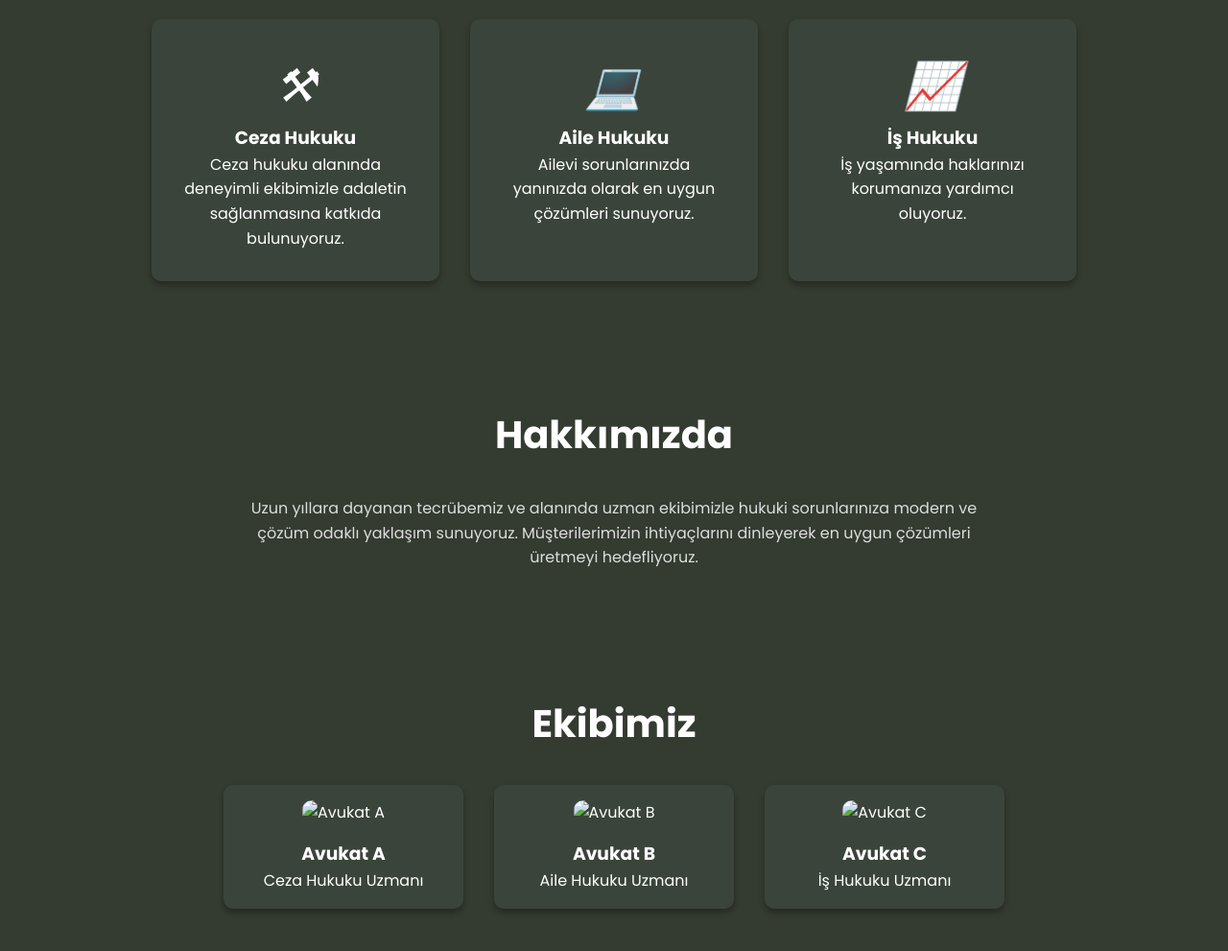
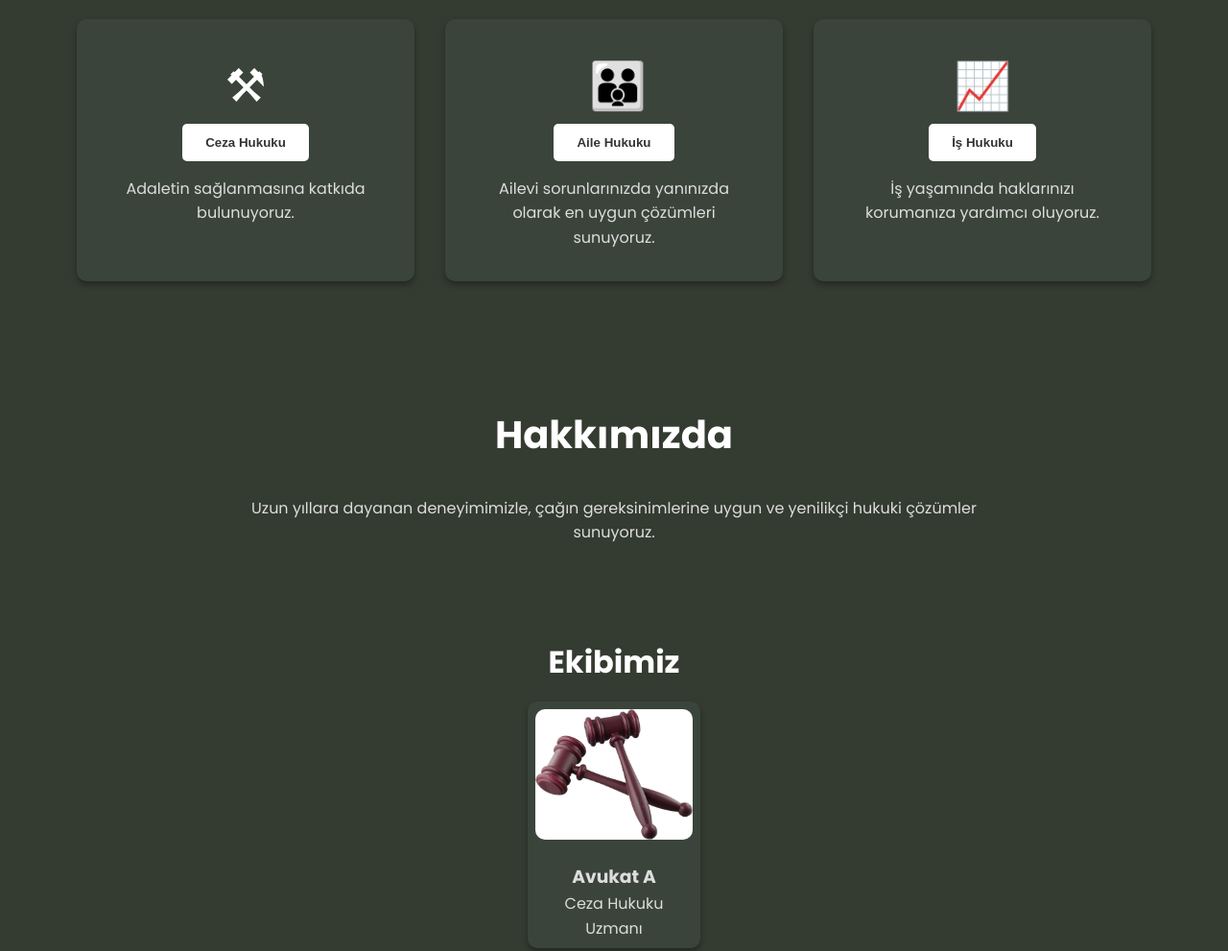
Before and after one commit to htr2b/kahanLaw, a plain HTML site: page index.html in a window 1280 px wide. Shown: the part 940-1931 px from the top of the page at 96% size. Drawn offline with Linux system fonts and the light colour scheme.

Commit message:
design changes and photo added

```diff
--- a/animations.css
+++ b/animations.css
@@ -4,7 +4,6 @@
   transform: translateY(20px);
   transition: opacity 0.6s ease-out, transform 0.6s ease-out;
 }
-
 .fade-in.visible {
   opacity: 1;
   transform: translateY(0);
--- a/index.html
+++ b/index.html
@@ -1,15 +1,22 @@
 <!DOCTYPE html>
 <html lang="tr">
+
 <head>
     <meta charset="UTF-8">
     <meta name="viewport" content="width=device-width, initial-scale=1.0">
     <title>Hukuk Danışmanlık</title>
     <!-- Google Fonts: Poppins -->
-  <link href="https://fonts.googleapis.com/css2?family=Poppins:wght@300;400;500;600;700&display=swap" rel="stylesheet">
+    <link href="https://fonts.googleapis.com/css2?family=Poppins:wght@300;400;500;600;700&display=swap"
+        rel="stylesheet">
     <!-- Stil Dosyaları -->
     <link rel="stylesheet" href="style.css">
     <link rel="stylesheet" href="animations.css">
+    <link rel="stylesheet" href="https://cdnjs.cloudflare.com/ajax/libs/font-awesome/6.0.0-beta3/css/all.min.css"
+        integrity="sha512-Fo3rlrZj/k7ujTTXRNt3zq0F+/W9RxnE3oI/9A5FV3e5eRPOh8K9+7n6qD33N9OjV8o9gC1P+Yp6+1jd+X8sIg=="
+        crossorigin="anonymous" referrerpolicy="no-referrer" />
+
 </head>
+
 <body>
     <!-- Preloader -->
     <div id="preloader">
@@ -40,43 +47,57 @@
     <!-- Hero Bölümü -->
     <section id="home" class="hero fade-in">
         <div class="container">
-      <h1>Güvenilir Hukuk Danışmanlığı</h1>
-      <p>Hukuki sorunlarınızda profesyonel ve modern çözümler sunuyoruz.</p>
+            <div class="hero-content">
+                <h1>Modern Hukuk Danışmanlığı</h1>
+                <p>Profesyonel, güvenilir ve çağdaş çözümler sunuyoruz.</p>
                 <a href="#contact" class="btn">Bize Ulaşın</a>
+            </div>
         </div>
     </section>
 
     <!-- Hizmetler Bölümü -->
+    <!-- Hizmetler Bölümü -->
     <section id="services" class="services fade-in">
         <div class="container">
             <h2>Hizmetlerimiz</h2>
-      <div class="services-container">
+            <div class="services-grid">
+                <!-- Ceza Hukuku (Normal Örnek) -->
                 <div class="service-item">
                     <i class="icon">&#9874;</i>
-          <h3>Ceza Hukuku</h3>
-          <p>Ceza hukuku alanında deneyimli ekibimizle adaletin sağlanmasına katkıda bulunuyoruz.</p>
+                    <br>
+                    <button onclick="location.href='ceza-hukuku.html';">Ceza Hukuku</button>
+                    <p>Adaletin sağlanmasına katkıda bulunuyoruz.</p>
                 </div>
+
+                <!-- Aile Hukuku (Modern Tasarım) -->
                 <div class="service-item">
-          <i class="icon">&#128187;</i>
-          <h3>Aile Hukuku</h3>
+                    <div class="icon-wrapper">
+                        <span class="family-icon" style="font-size: 3rem; margin-left: 0.5rem;">👪</span>
+                    </div>
+                    <button class="modern-btn" onclick="location.href='aile-hukuku.html';">Aile Hukuku</button>
                     <p>Ailevi sorunlarınızda yanınızda olarak en uygun çözümleri sunuyoruz.</p>
                 </div>
+
+
+                <!-- İş Hukuku (Modern Tasarım) -->
                 <div class="service-item">
+                    <div class="icon-wrapper">
                         <i class="icon">&#128200;</i>
-          <h3>İş Hukuku</h3>
+                    </div>
+                    <button class="modern-btn" onclick="location.href='is-hukuku.html';">İş Hukuku</button>
                     <p>İş yaşamında haklarınızı korumanıza yardımcı oluyoruz.</p>
                 </div>
             </div>
         </div>
     </section>
 
+
     <!-- Hakkımızda Bölümü -->
     <section id="about" class="about fade-in">
         <div class="container">
             <h2>Hakkımızda</h2>
             <p>
-        Uzun yıllara dayanan tecrübemiz ve alanında uzman ekibimizle hukuki sorunlarınıza modern ve çözüm odaklı yaklaşım sunuyoruz.
-        Müşterilerimizin ihtiyaçlarını dinleyerek en uygun çözümleri üretmeyi hedefliyoruz.
+                Uzun yıllara dayanan deneyimimizle, çağın gereksinimlerine uygun ve yenilikçi hukuki çözümler sunuyoruz.
             </p>
         </div>
     </section>
@@ -85,22 +106,13 @@
     <section id="team" class="team fade-in">
         <div class="container">
             <h2>Ekibimiz</h2>
-      <div class="team-container">
+            <div class="team-grid">
                 <div class="team-member">
                     <img src="images/member1.jpg" alt="Avukat A">
                     <h3>Avukat A</h3>
                     <p>Ceza Hukuku Uzmanı</p>
                 </div>
-        <div class="team-member">
-          <img src="images/member2.jpg" alt="Avukat B">
-          <h3>Avukat B</h3>
-          <p>Aile Hukuku Uzmanı</p>
-        </div>
-        <div class="team-member">
-          <img src="images/member3.jpg" alt="Avukat C">
-          <h3>Avukat C</h3>
-          <p>İş Hukuku Uzmanı</p>
-        </div>
+
             </div>
         </div>
     </section>
@@ -134,7 +146,7 @@
         </div>
     </footer>
 
-  <!-- Back to Top Butonu -->
+    <!-- Back-to-Top Butonu -->
     <button id="backToTop" title="Başa Dön">&#8679;</button>
 
     <!-- Hızlı Yardım (Quick Help) Modal -->
@@ -142,7 +154,7 @@
         <div class="modal-content">
             <span class="close">&times;</span>
             <h2>Hızlı Yardım</h2>
-      <textarea placeholder="Buraya kanundan bir şeyler yazabilirsiniz..."></textarea>
+            <textarea placeholder="Buraya kanun maddelerini yazın..."></textarea>
             <button class="btn" id="saveHelp">Kaydet</button>
         </div>
     </div>
@@ -152,4 +164,5 @@
 
     <script src="script.js"></script>
 </body>
+
 </html>
--- a/style.css
+++ b/style.css
@@ -1,35 +1,35 @@
-/* CSS Değişkenleri ile Temel Renkler */
+/* CSS Değişkenleri */
 :root {
-    --primary-color: #343B30;       /* Ana arka plan rengi */
+  --primary-color: #343B30;       /* Ana arka plan */
   --navbar-color: rgba(52, 59, 48, 0.95);
-    --secondary-color: #ffffff;     /* Vurgulama, buton ve ikon rengi */
-    --card-bg: #3a443b;             /* Kart arka plan rengi */
+  --secondary-color: #ffffff;     /* Vurgulama, buton rengi */
+  --card-bg: #3a443b;             /* Kart ve kutu arka planı */
   --text-color: #ddd;
   --transition-speed: 0.3s;
 }
 
-  /* Genel Reset ve Temel Ayarlar */
+/* Genel Reset */
 * {
   margin: 0;
   padding: 0;
   box-sizing: border-box;
 }
-
 html {
   scroll-behavior: smooth;
 }
-
 body {
   font-family: 'Poppins', sans-serif;
-    line-height: 1.6;
   background-color: var(--primary-color);
   color: var(--text-color);
+  line-height: 1.6;
 }
 
+/* Konteyner */
 .container {
   width: 90%;
   max-width: 1200px;
   margin: 0 auto;
+  padding: 0 1rem;
 }
 
 /* Preloader */
@@ -45,7 +45,6 @@
   align-items: center;
   justify-content: center;
 }
-
 .spinner {
   border: 4px solid rgba(255,255,255,0.3);
   border-top: 4px solid var(--secondary-color);
@@ -54,7 +53,6 @@
   height: 40px;
   animation: spin 1s linear infinite;
 }
-
 @keyframes spin {
   to { transform: rotate(360deg); }
 }
@@ -70,47 +68,39 @@
   border-bottom: 1px solid rgba(255,255,255,0.1);
   transition: background var(--transition-speed) ease;
 }
-
 .navbar .container {
   display: flex;
   align-items: center;
   justify-content: space-between;
 }
-
 .navbar .logo {
   font-size: 1.5rem;
   font-weight: 600;
+  color: #fff;
   text-decoration: none;
-    color: #fff;
 }
-
 .navbar .nav-links {
   list-style: none;
   display: flex;
 }
-
 .navbar .nav-links li {
   margin-left: 2rem;
 }
-
 .navbar .nav-links a {
+  color: #fff;
   text-decoration: none;
-    color: #fff;
   font-weight: 500;
   transition: color var(--transition-speed) ease;
 }
-
 .navbar .nav-links a:hover {
   color: var(--secondary-color);
 }
-
-  /* Hamburger Menü (Mobil) */
+/* Hamburger Menü */
 .hamburger {
   display: none;
   flex-direction: column;
   cursor: pointer;
 }
-
 .hamburger span {
   height: 3px;
   width: 25px;
@@ -118,8 +108,6 @@
   margin-bottom: 4px;
   border-radius: 5px;
 }
-
-  /* Mobil Menü Aktif */
 .nav-links.active {
   display: flex;
   flex-direction: column;
@@ -133,188 +121,183 @@
 
 /* Hero Bölümü */
 .hero {
-    background-color: var(--primary-color);
+  background: var(--primary-color);
   height: 100vh;
   display: flex;
   align-items: center;
+  padding-top: 80px; /* Navbar için boşluk */
   text-align: center;
-    padding-top: 80px; /* Navbar yüksekliğini telafi eder */
 }
-
-  .hero .container {
+.hero .hero-content {
   max-width: 800px;
+  margin: 0 auto;
 }
-
 .hero h1 {
   font-size: 3rem;
   margin-bottom: 1rem;
   color: #fff;
 }
-
 .hero p {
   font-size: 1.2rem;
   margin-bottom: 2rem;
   color: var(--text-color);
 }
-
 .btn {
-    display: inline-block;
   background: var(--secondary-color);
   color: #333;
   padding: 0.75rem 1.5rem;
+  border: none;
+  border-radius: 5px;
+  font-weight: 600;
+  cursor: pointer;
+  transition: background var(--transition-speed) ease, transform var(--transition-speed) ease;
   text-decoration: none;
-    font-weight: 600;
-    border-radius: 5px;
-    transition: background var(--transition-speed) ease, transform var(--transition-speed) ease;
 }
-
 .btn:hover {
-    background: #e6b800;
+  background: #666666;
   transform: translateY(-3px);
 }
 
-  /* Hizmetler Bölümü */
+/* Hizmetler Bölümü - Grid Düzeni */
 .services {
   padding: 4rem 0;
   text-align: center;
 }
-
 .services h2 {
   margin-bottom: 2rem;
   font-size: 2.5rem;
   color: #fff;
 }
-
-  .services-container {
-    display: flex;
-    flex-wrap: wrap;
-    justify-content: center;
+.services-grid {
+  display: grid;
+  grid-template-columns: repeat(auto-fit, minmax(280px, 1fr));
   gap: 2rem;
+  justify-items: center;
 }
-
 .service-item {
-    background-color: var(--card-bg);
+    background: var(--card-bg);
     padding: 2rem;
     border-radius: 10px;
-    width: 300px;
-    color: #fff;
+    text-align: center;
     box-shadow: 0 4px 6px rgba(0,0,0,0.3);
     transition: transform var(--transition-speed) ease, box-shadow var(--transition-speed) ease;
   }
-
   .service-item:hover {
     transform: translateY(-5px);
     box-shadow: 0 6px 10px rgba(0,0,0,0.4);
   }
-
   .service-item .icon {
     font-size: 3rem;
+    font-style: normal;
     color: var(--secondary-color);
     margin-bottom: 1rem;
   }
+  .service-item button {
+    background: var(--secondary-color);
+    color: #333;
+    border: none;
+    padding: 0.75rem 1.5rem;
+    border-radius: 5px;
+    font-weight: 600;
+    cursor: pointer;
+    margin-bottom: 1rem;
+    transition: background var(--transition-speed) ease, transform var(--transition-speed) ease;
+  }
+  .service-item button:hover {
+    background: #666666;
+    transform: translateY(-3px);
+  }
+
 
 /* Hakkımızda Bölümü */
 .about {
   padding: 4rem 0;
   text-align: center;
 }
-
 .about h2 {
   margin-bottom: 2rem;
   font-size: 2.5rem;
   color: #fff;
 }
-
 .about p {
   max-width: 800px;
   margin: 0 auto;
   color: var(--text-color);
 }
 
-  /* Ekibimiz Bölümü */
+/* Ekibimiz Bölümü - Grid Düzeni */
 .team {
-    padding: 4rem 0;
+  padding: 2rem 0; /* 4rem'den 2rem'e düşürdük */
   text-align: center;
 }
-
 .team h2 {
-    margin-bottom: 2rem;
-    font-size: 2.5rem;
+  margin-bottom: 1rem; /* Alt boşluğu küçülttük */
+  font-size: 2rem;     /* Yazı boyutunu biraz küçülttük */
   color: #fff;
 }
-
-  .team-container {
-    display: flex;
-    flex-wrap: wrap;
-    justify-content: center;
-    gap: 2rem;
+.team-grid {
+  display: grid;
+  grid-template-columns: repeat(auto-fit, minmax(180px, 1fr)); /* Min genişliği 220px'den 180px'e düşürdük */
+  gap: 1rem; /* Grid aralığını 2rem'den 1rem'e indirdik */
+  max-width: min-content;
+  margin: 0 auto;
 }
-
 .team-member {
-    background-color: var(--card-bg);
-    padding: 1rem;
+  background: var(--card-bg);
+  padding: 0.5rem;  /* Padding değerini azaltıyoruz */
   border-radius: 10px;
-    width: 250px;
-    color: #fff;
-    box-shadow: 0 4px 6px rgba(0,0,0,0.3);
+  text-align: center;
+  box-shadow: 0 4px 6px rgba(0, 0, 0, 0.3);
   transition: transform var(--transition-speed) ease, box-shadow var(--transition-speed) ease;
 }
-
 .team-member:hover {
   transform: translateY(-5px);
-    box-shadow: 0 6px 10px rgba(0,0,0,0.4);
+  box-shadow: 0 6px 10px rgba(0, 0, 0, 0.4);
 }
-
 .team-member img {
-    width: 100%;
+  width: 100%;  /* %20'den %15'e düşürdük; isterseniz sabit bir değer de kullanabilirsiniz (örneğin: 80px) */
   border-radius: 10px;
   margin-bottom: 1rem;
 }
+
 
 /* İletişim Bölümü */
 .contact {
   padding: 4rem 0;
 }
-
 .contact h2 {
-    text-align: center;
   margin-bottom: 2rem;
   font-size: 2.5rem;
+  text-align: center;
   color: #fff;
 }
-
 #contact-form {
   max-width: 600px;
   margin: 0 auto;
 }
-
 .form-group {
   margin-bottom: 1.5rem;
   text-align: left;
 }
-
 .form-group label {
   display: block;
   margin-bottom: 0.5rem;
   font-weight: 600;
   color: #fff;
 }
-
 .form-group input,
 .form-group textarea {
   width: 100%;
   padding: 0.75rem;
-    background-color: var(--card-bg);
+  background: var(--card-bg);
   border: 1px solid rgba(255,255,255,0.2);
   border-radius: 5px;
   color: #fff;
 }
-
 .form-group input::placeholder,
 .form-group textarea::placeholder {
   color: #ccc;
 }
-
 .form-group textarea {
   resize: vertical;
   min-height: 150px;
@@ -344,7 +327,6 @@
   z-index: 1000;
   transition: transform var(--transition-speed) ease;
 }
-
 #backToTop:hover {
   transform: translateY(-3px);
 }
@@ -363,15 +345,14 @@
   z-index: 1000;
   transition: background var(--transition-speed) ease, transform var(--transition-speed) ease;
 }
-
 #quickHelpBtn:hover {
+  background: #666666;
   transform: translateY(-3px);
-    background: #616160;
 }
 
 /* Modal Stilleri */
 .modal {
-    display: none; /* Gizli */
+  display: none;
   position: fixed;
   z-index: 2000;
   left: 0;
@@ -379,11 +360,10 @@
   width: 100%;
   height: 100%;
   overflow: auto;
-    background-color: rgba(0,0,0,0.5);
+  background: rgba(0,0,0,0.5);
 }
-
 .modal-content {
-    background-color: var(--primary-color);
+  background: var(--primary-color);
   margin: 10% auto;
   padding: 20px;
   border: 1px solid #888;
@@ -393,11 +373,9 @@
   position: relative;
   color: var(--text-color);
 }
-
 .modal-content h2 {
   margin-top: 0;
 }
-
 .modal-content textarea {
   width: 100%;
   height: 200px;
@@ -407,7 +385,6 @@
   border-radius: 5px;
   font-family: 'Poppins', sans-serif;
 }
-
 .modal-content .close {
   position: absolute;
   top: 10px;
@@ -418,19 +395,17 @@
   cursor: pointer;
 }
 
+
 /* Responsive Ayarlar */
 @media (max-width: 768px) {
   .navbar .nav-links {
     display: none;
   }
-
   .hamburger {
     display: flex;
   }
-
-    .services-container,
-    .team-container {
-      flex-direction: column;
-      align-items: center;
+  .services-grid,
+  .team-grid {
+    grid-template-columns: 1fr;
   }
 }
```
Also changed, not shown: script.js (+7 -10 lines), images/member1.jpg (added). Lines whose indentation alone changed are shown as unchanged.
